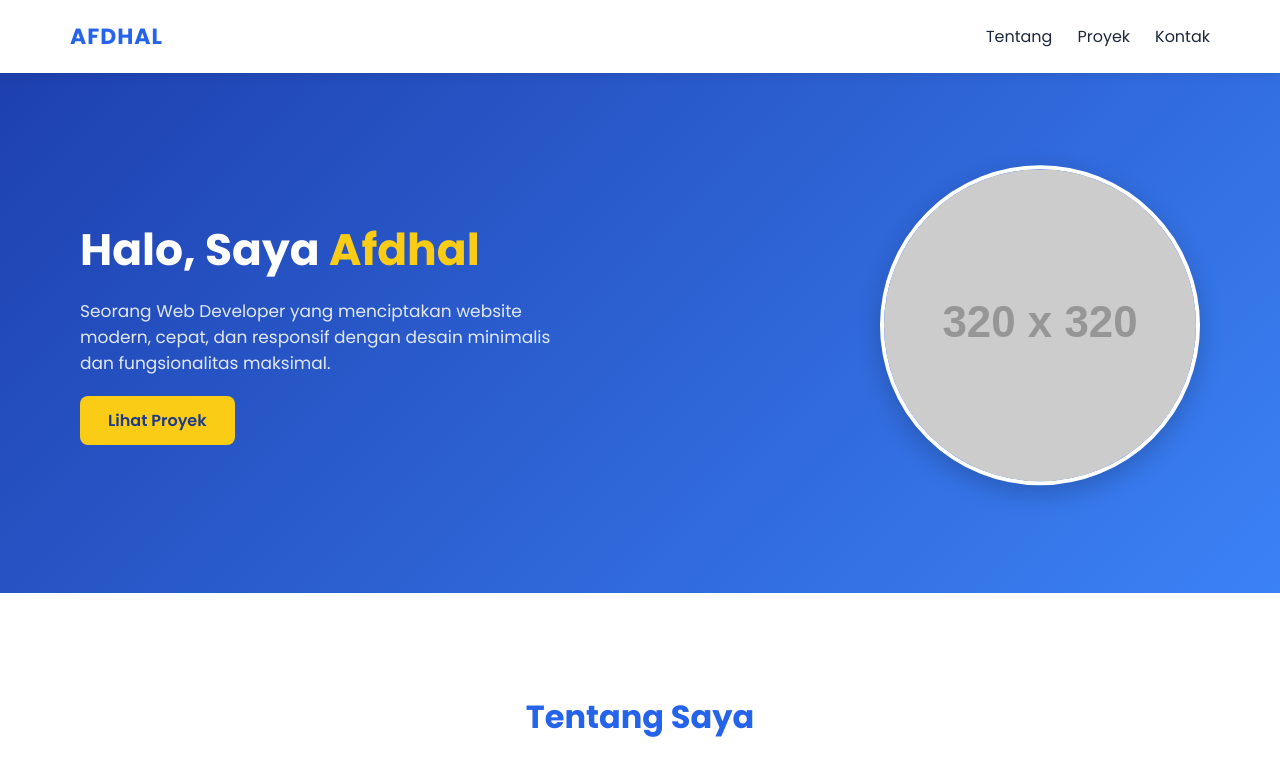
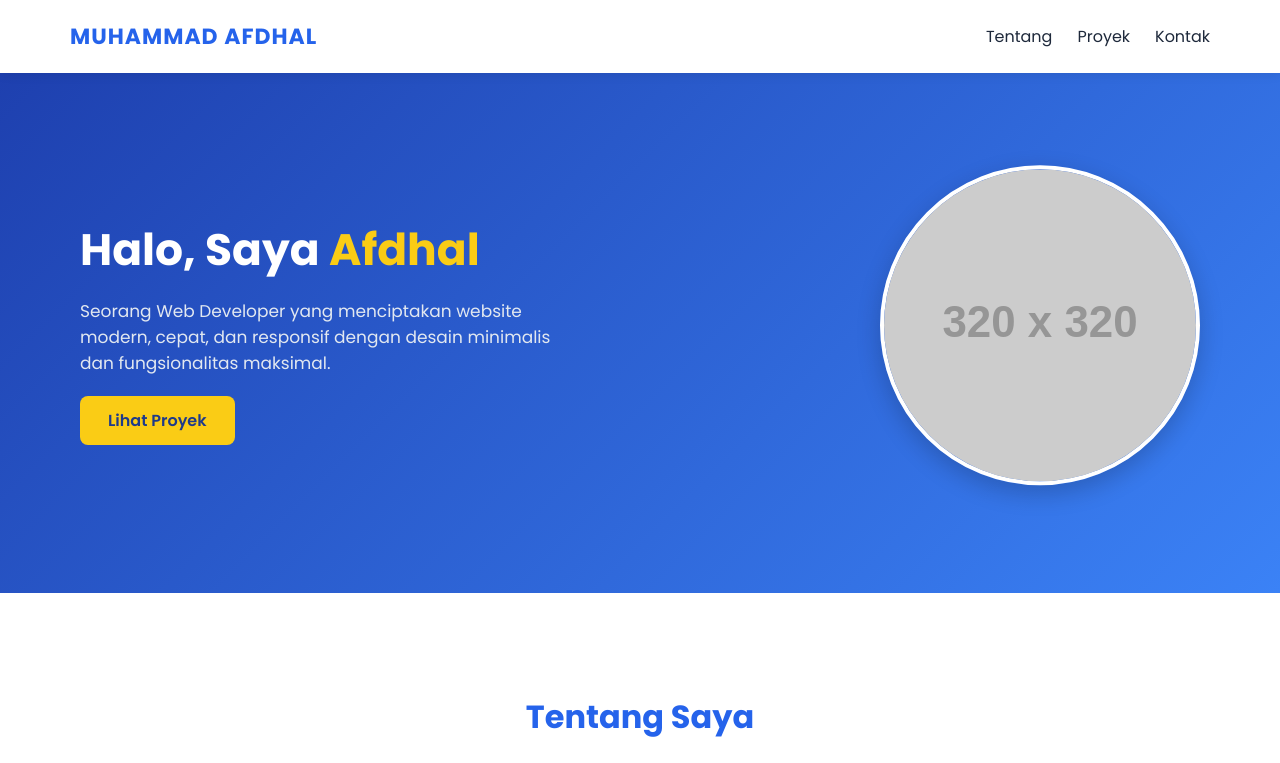
Before and after one commit to Afdhal008/portofolio, a plain HTML site: page index.html in a window 1280 px wide. Shown: the top 763 px of the page. Drawn offline with Linux system fonts and the light colour scheme; placeholder pictures from the web are drawn by us.

Commit message:
Update index.html

```diff
--- a/index.html
+++ b/index.html
@@ -233,7 +233,7 @@
 <body>
   <!-- HEADER -->
   <header>
-    <h1 class="logo">AFDHAL</h1>
+    <h1 class="logo">MUHAMMAD AFDHAL</h1>
     <nav>
       <ul>
         <li><a href="#about">Tentang</a></li>
```
